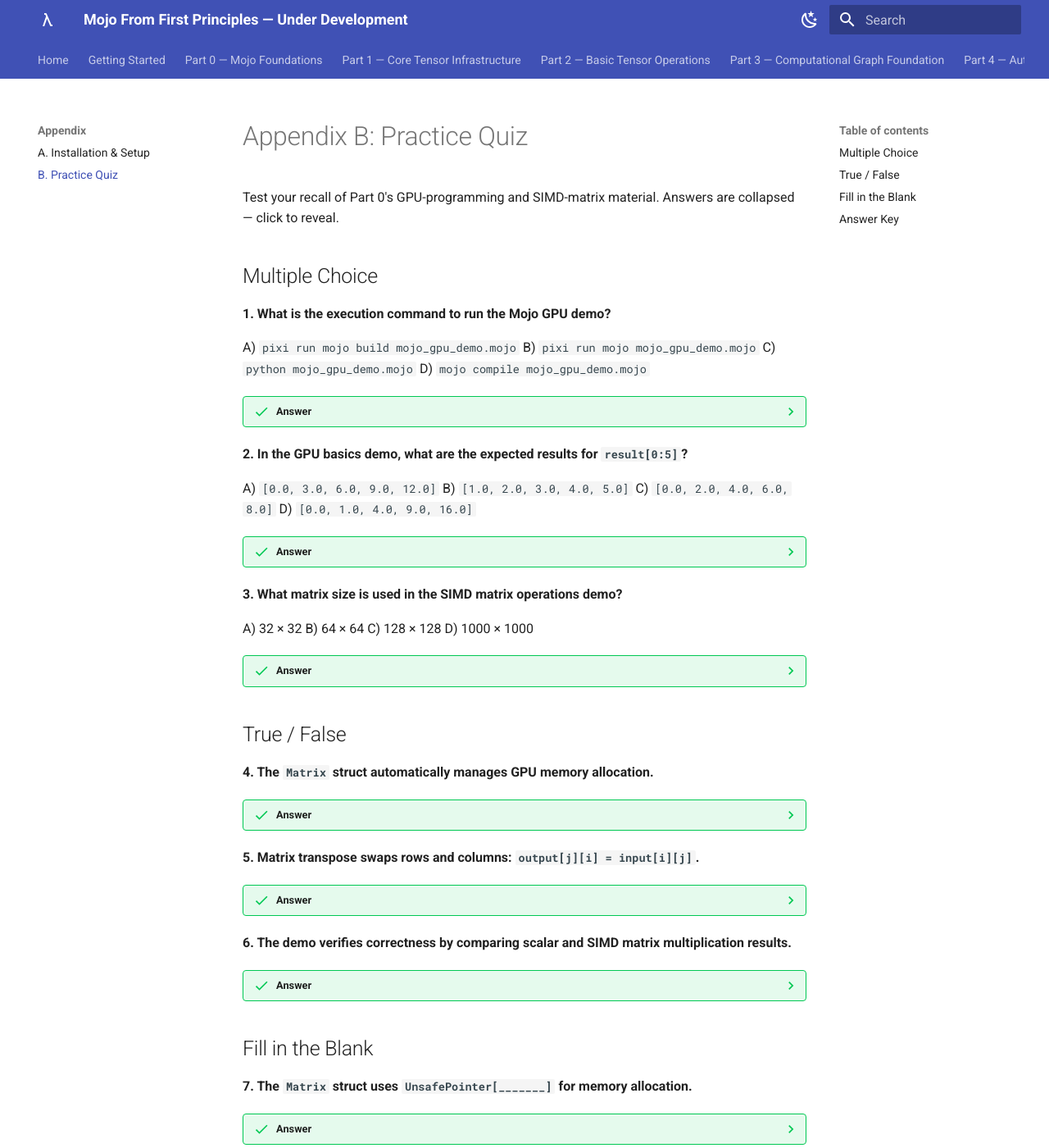
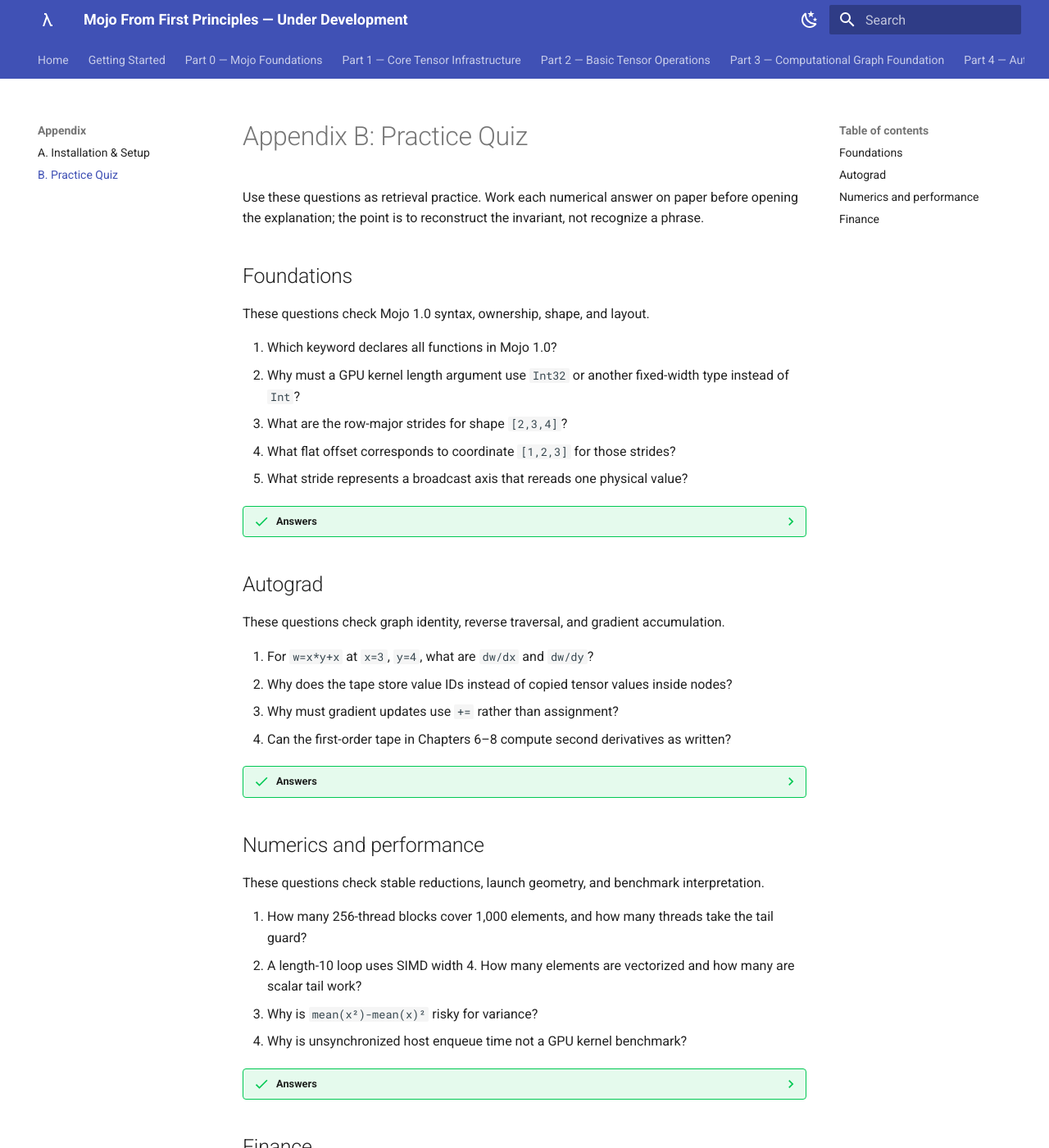
Before and after one commit to MaximumBeings/mojo-from-first-principles, an MkDocs documentation site: the page built from docs/appendix/practice-quiz.md, in a window 1280 px wide and 1400 px high. Shown: the whole window at 82% size. Built offline with MkDocs 1.6.1 and Material for MkDocs 9.7.7, drawn with Linux system fonts in a browser that asks for light colours; some of the changed text lies outside the part shown.

Commit message:
Restore docs/appendix/practice-quiz.md to its real committed content
My previous commit (834008d) edited this file based on phantom content
from a stale local mirror, not this repo's actual history. This restores
the genuine Appendix B quiz content that existed at 01868b4, undoing that
accidental overwrite.

```diff
--- a/docs/appendix/practice-quiz.md
+++ b/docs/appendix/practice-quiz.md
@@ -1,93 +1,65 @@
 # Appendix B: Practice Quiz
 
-Test your recall of Part 0's GPU-programming and SIMD-matrix material. Answers are collapsed — click to reveal.
+Use these questions as retrieval practice. Work each numerical answer on paper before opening the explanation; the point is to reconstruct the invariant, not recognize a phrase.
 
-## Multiple Choice
+## Foundations
 
-**1. What is the execution command to run the Mojo GPU demo?**
+These questions check Mojo 1.0 syntax, ownership, shape, and layout.
 
-A) `pixi run mojo build mojo_gpu_demo.mojo`
-B) `pixi run mojo mojo_gpu_demo.mojo`
-C) `python mojo_gpu_demo.mojo`
-D) `mojo compile mojo_gpu_demo.mojo`
+1. Which keyword declares all functions in Mojo 1.0?
+2. Why must a GPU kernel length argument use `Int32` or another fixed-width type instead of `Int`?
+3. What are the row-major strides for shape `[2,3,4]`?
+4. What flat offset corresponds to coordinate `[1,2,3]` for those strides?
+5. What stride represents a broadcast axis that rereads one physical value?
 
-??? success "Answer"
-    **B) `pixi run mojo mojo_gpu_demo.mojo`**
+??? success "Answers"
+    1. `def`.
+    2. Host and device platform-sized integers may have different widths; a fixed width makes the ABI unambiguous.
+    3. `[12,4,1]`.
+    4. `1×12+2×4+3=23`.
+    5. Zero.
 
-    This compiles and runs the file in one command. Option A only builds an executable without running it; C and D use syntax that doesn't apply to Mojo.
+## Autograd
 
-**2. In the GPU basics demo, what are the expected results for `result[0:5]`?**
+These questions check graph identity, reverse traversal, and gradient accumulation.
 
-A) `[0.0, 3.0, 6.0, 9.0, 12.0]`
-B) `[1.0, 2.0, 3.0, 4.0, 5.0]`
-C) `[0.0, 2.0, 4.0, 6.0, 8.0]`
-D) `[0.0, 1.0, 4.0, 9.0, 16.0]`
+1. For `w=x*y+x` at `x=3`, `y=4`, what are `dw/dx` and `dw/dy`?
+2. Why does the tape store value IDs instead of copied tensor values inside nodes?
+3. Why must gradient updates use `+=` rather than assignment?
+4. Can the first-order tape in Chapters 6–8 compute second derivatives as written?
 
-??? success "Answer"
-    **A) `[0.0, 3.0, 6.0, 9.0, 12.0]`**
+??? success "Answers"
+    1. `dw/dx=y+1=5`; `dw/dy=x=3`.
+    2. Repeated uses then route to one value and one gradient slot, independent of copying or pointer aliasing.
+    3. A value can reach the loss along multiple paths; the multivariable chain rule sums their contributions.
+    4. No. Backward operations must themselves be recorded, or the framework needs forward-over-reverse support.
 
-    With `a[i] = i` and `b[i] = i * 2`, `result[i] = i + i*2 = i*3`, giving `[0, 3, 6, 9, 12]` for the first five elements — see [Chapter 12.1](../part2/01-element-wise-operations.md#31-addition-and-subtraction).
+## Numerics and performance
 
-**3. What matrix size is used in the SIMD matrix operations demo?**
+These questions check stable reductions, launch geometry, and benchmark interpretation.
 
-A) 32 × 32
-B) 64 × 64
-C) 128 × 128
-D) 1000 × 1000
+1. How many 256-thread blocks cover 1,000 elements, and how many threads take the tail guard?
+2. A length-10 loop uses SIMD width 4. How many elements are vectorized and how many are scalar tail work?
+3. Why is `mean(x²)-mean(x)²` risky for variance?
+4. Why is unsynchronized host enqueue time not a GPU kernel benchmark?
 
-??? success "Answer"
-    **B) 64 × 64** — `var size = 64`, chosen as a balance between demonstrating the concept and keeping demo runtime short. See [Chapter 4.1](../part2/02-matrix-operations.md#41-matrix-multiplication).
+??? success "Answers"
+    1. Four blocks launch 1,024 threads; 24 are outside the logical range.
+    2. Eight vectorized elements and two tail elements.
+    3. Subtracting two large, nearly equal values can lose the small variance to cancellation; Welford's algorithm is more stable.
+    4. Enqueue is asynchronous and may finish long before device work completes; time device events or synchronized boundaries.
 
-## True / False
+## Finance
 
-**4. The `Matrix` struct automatically manages GPU memory allocation.**
+These questions check signs, units, and independent financial calculations.
 
-??? success "Answer"
-    **FALSE.** `Matrix` uses `UnsafePointer[Float32].alloc()`, which allocates CPU memory. This demo's matrix operations are CPU-side SIMD; the GPU-memory-management story is [Chapter 2.3](../part1/06-memory-management-system.md#23-gpu-memory-management).
+1. A continuously compounded zero has price `P=F·exp(-yT)`. What is `dP/dy`?
+2. If price is 90.48 and maturity is 2 years, what is positive DV01 approximately?
+3. Why is calibrated spread sensitivity to market price negative?
+4. What information must accompany a Monte Carlo price?
 
-**5. Matrix transpose swaps rows and columns: `output[j][i] = input[i][j]`.**
-
-??? success "Answer"
-    **TRUE.** `matrix_transpose_simd` implements exactly this by writing `output.set(j + k, i, row_vals[k])`. See [Chapter 4.2](../part2/02-matrix-operations.md#42-transpose-operations).
-
-**6. The demo verifies correctness by comparing scalar and SIMD matrix multiplication results.**
-
-??? success "Answer"
-    **TRUE.** `scalar_matrix_multiply` and `simd_matrix_multiply[4]` run on the same inputs and are compared element-by-element with a `0.001` tolerance — the same "check against a known-correct baseline" pattern used for every optimized kernel in this book, including [gradient checking](../part6/02-advanced-features.md#124-debugging-and-profiling-tools) in Chapter 12.
-
-## Fill in the Blank
-
-**7. The `Matrix` struct uses `UnsafePointer[_______]` for memory allocation.**
-
-??? success "Answer"
-    **`Float32`** — `UnsafePointer[Float32].alloc(rows * cols)`.
-
-**8. According to the sample results, what is the value at position `[1,0]` in the result matrix?**
-
-??? success "Answer"
-    **`64.0`** — the second row of the sample output is `[64.0, 65.0, 66.0, 67.0]`, so `[1,0] = 64.0` (matrix `A` filled with sequential values, multiplied by an identity `B`). See the [expected output](../part2/02-matrix-operations.md#41-matrix-multiplication) in Chapter 4.1.
-
-**9. The SIMD matrix multiplication uses a compile-time parameter called `_______` to determine vector width.**
-
-??? success "Answer"
-    **`simd_width`** — `fn simd_matrix_multiply[simd_width: Int](...)`, resolved at compile time per [Chapter 10.3](../part5/02-performance-optimization.md#103-compile-time-optimizations).
-
-**10. Matrix B in the demo is initialized as an `_______` matrix using `fill_identity()`.**
-
-??? success "Answer"
-    **identity** — multiplying any matrix `A` by an identity matrix returns `A` unchanged, which is exactly why it's used to verify the multiplication implementation.
-
-## Answer Key
-
-| # | Type | Answer |
-|---|---|---|
-| 1 | Multiple Choice | B |
-| 2 | Multiple Choice | A |
-| 3 | Multiple Choice | B |
-| 4 | True/False | FALSE |
-| 5 | True/False | TRUE |
-| 6 | True/False | TRUE |
-| 7 | Fill in the Blank | Float32 |
-| 8 | Fill in the Blank | 64.0 |
-| 9 | Fill in the Blank | simd_width |
-| 10 | Fill in the Blank | identity |
+??? success "Answers"
+    1. `-T·P`.
+    2. `T·P×10⁻⁴=2×90.48×0.0001≈$0.01810`.
+    3. Higher price requires less discounting, hence a lower spread.
+    4. At minimum: path count, seed/stream policy, estimator, standard error or confidence interval, model parameters, and implementation version.
```
